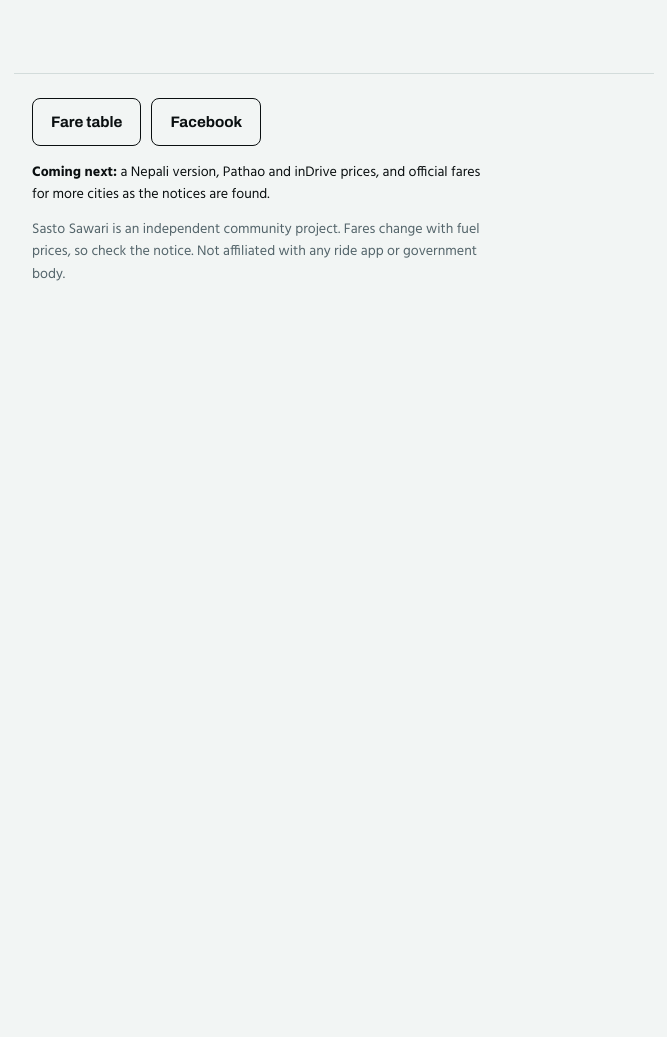
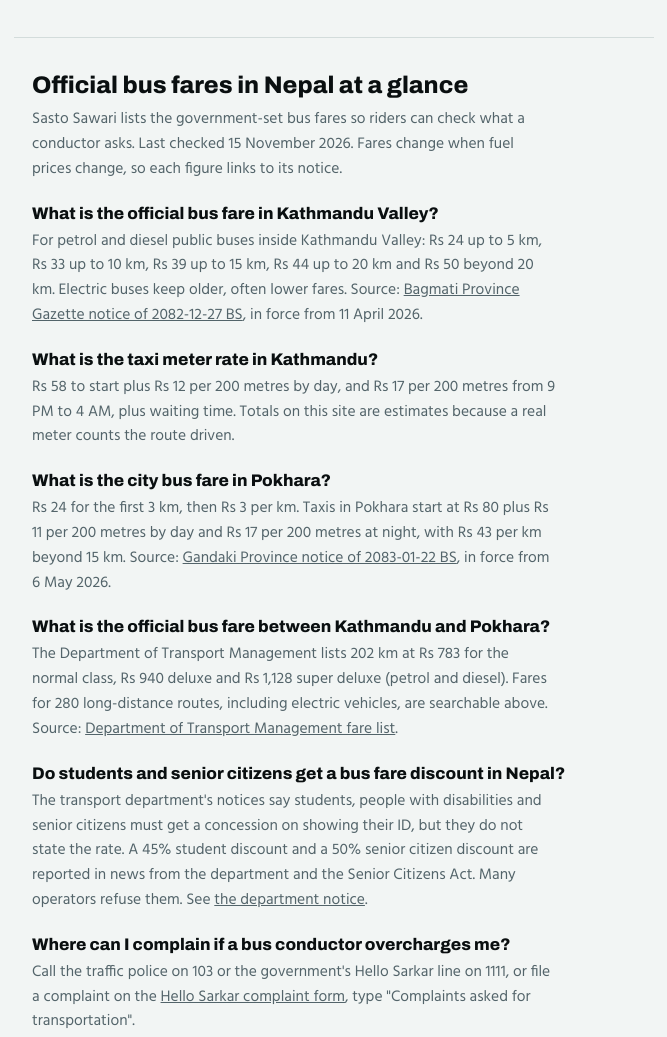
Before and after one commit to Sastosawari/sastosawari.github.io, a plain HTML site: page index.html in a window 1280 px wide. Shown: the part 4016-5053 px from the top of the page, without its empty margins (306-973 px from the left). Before the commit the page ends 4362 px from the top, so only its background shows below. Drawn offline with Linux system fonts and the light colour scheme.

Commit message:
Move to the user site address, add sitemap, robots.txt, structured data and an indexable fare summary
Co-Authored-By: Claude Sonnet 5.5 <noreply@anthropic.com>

```diff
--- a/index.html
+++ b/index.html
@@ -3,19 +3,30 @@
 <head>
 <meta charset="utf-8">
 <meta name="viewport" content="width=device-width,initial-scale=1,viewport-fit=cover">
-<title>Sasto Sawari – what should this ride cost?</title>
-<meta name="description" content="Official bus and taxi fares for Nepal, with the government notice to show the conductor.">
+<title>Official bus fares in Nepal: Kathmandu, Pokhara, intercity | Sasto Sawari</title>
+<meta name="description" content="Check the official government bus fare for Kathmandu Valley, Pokhara and 280 long-distance routes in Nepal. Student and senior discounts, taxi estimates, and a screen to show the conductor.">
+<link rel="canonical" href="https://sastosawari.github.io/">
+<meta name="robots" content="index,follow,max-image-preview:large">
 <meta name="theme-color" content="#0A0F10">
 <meta property="og:type" content="website">
-<meta property="og:title" content="Sasto Sawari: what should this ride cost?">
-<meta property="og:description" content="Official bus and taxi fares for Nepal, with the government notice to show the conductor.">
-<meta property="og:image" content="https://sastosawari.github.io/sasto-sawari/logo.png">
+<meta property="og:title" content="Official bus fares in Nepal | Sasto Sawari">
+<meta property="og:url" content="https://sastosawari.github.io/">
+<meta property="og:site_name" content="Sasto Sawari">
+<meta property="og:description" content="Official bus fares for Kathmandu Valley, Pokhara and 280 long-distance routes, with the government notice to show the conductor.">
+<meta property="og:image" content="https://sastosawari.github.io/logo.png">
 <meta name="twitter:card" content="summary">
 <link rel="icon" href="logo.png">
 <link rel="preconnect" href="https://fonts.googleapis.com">
 <link rel="preconnect" href="https://fonts.gstatic.com" crossorigin>
 <link href="https://fonts.googleapis.com/css2?family=Archivo:wdth,wght@75..125,500..800&family=Chakra+Petch:wght@600&family=Hind:wght@400;600;700&display=swap" rel="stylesheet">
 <link rel="stylesheet" href="style.css">
+<script type="application/ld+json">
+{"@context":"https://schema.org","@graph":[
+{"@type":"WebSite","@id":"https://sastosawari.github.io/#site","url":"https://sastosawari.github.io/","name":"Sasto Sawari","inLanguage":"en","description":"Official bus fares for Nepal, with the government notice to show the conductor."},
+{"@type":"WebApplication","name":"Sasto Sawari fare checker","url":"https://sastosawari.github.io/","applicationCategory":"UtilitiesApplication","operatingSystem":"Any (web browser)","isAccessibleForFree":true,"inLanguage":"en","areaServed":{"@type":"Country","name":"Nepal"},"offers":{"@type":"Offer","price":"0","priceCurrency":"NPR"},"description":"Type a trip in Kathmandu Valley or Pokhara, or search 280 long-distance routes, to see the official government bus fare, then check whether you were overcharged."}
+]}
+</script>
+
 </head>
 <body>
 <a class="skip" href="#main">Skip to content</a>
@@ -176,6 +187,31 @@
 
 </main>
 
+<section class="glance wrap" id="about" aria-labelledby="gl-h">
+  <h2 id="gl-h">Official bus fares in Nepal at a glance</h2>
+  <p>Sasto Sawari lists the government-set bus fares so riders can check what a conductor asks. Last checked 15 November 2026. Fares change when fuel prices change, so each figure links to its notice.</p>
+  <noscript><p><b>The fare calculator needs JavaScript.</b> The official fares are listed here without it.</p></noscript>
+
+  <h3>What is the official bus fare in Kathmandu Valley?</h3>
+  <p>For petrol and diesel public buses inside Kathmandu Valley: Rs 24 up to 5 km, Rs 33 up to 10 km, Rs 39 up to 15 km, Rs 44 up to 20 km and Rs 50 beyond 20 km. Electric buses keep older, often lower fares. Source: <a href="https://molet.bagamati.gov.np/content/60/notification-regarding-fare-determination-adjustment-of-public-vehicles/">Bagmati Province Gazette notice of 2082-12-27 BS</a>, in force from 11 April 2026.</p>
+
+  <h3>What is the taxi meter rate in Kathmandu?</h3>
+  <p>Rs 58 to start plus Rs 12 per 200 metres by day, and Rs 17 per 200 metres from 9 PM to 4 AM, plus waiting time. Totals on this site are estimates because a real meter counts the route driven.</p>
+
+  <h3>What is the city bus fare in Pokhara?</h3>
+  <p>Rs 24 for the first 3 km, then Rs 3 per km. Taxis in Pokhara start at Rs 80 plus Rs 11 per 200 metres by day and Rs 17 per 200 metres at night, with Rs 43 per km beyond 15 km. Source: <a href="https://mopid.gandaki.gov.np/post/pa-ratha-shabha-ta-raka-sa-ra-vajana-ka-sava-ra-sa-thhanaka-bha-da-sama-ya-jana">Gandaki Province notice of 2083-01-22 BS</a>, in force from 6 May 2026.</p>
+
+  <h3>What is the official bus fare between Kathmandu and Pokhara?</h3>
+  <p>The Department of Transport Management lists 202 km at Rs 783 for the normal class, Rs 940 deluxe and Rs 1,128 super deluxe (petrol and diesel). Fares for 280 long-distance routes, including electric vehicles, are searchable above. Source: <a href="https://dotm.gov.np/pages/find-rental-rates/">Department of Transport Management fare list</a>.</p>
+
+  <h3>Do students and senior citizens get a bus fare discount in Nepal?</h3>
+  <p>The transport department's notices say students, people with disabilities and senior citizens must get a concession on showing their ID, but they do not state the rate. A 45% student discount and a 50% senior citizen discount are reported in news from the department and the Senior Citizens Act. Many operators refuse them. See <a href="https://dotm.gov.np/content/68/fares-effective-from-20830116/">the department notice</a>.</p>
+
+  <h3>Where can I complain if a bus conductor overcharges me?</h3>
+  <p>Call the traffic police on 103 or the government's Hello Sarkar line on 1111, or file a complaint on the <a href="https://gunaso.opmcm.gov.np/admin/Complain-Files/119/Complaints%20asked%20for%20transportation/">Hello Sarkar complaint form</a>, type "Complaints asked for transportation".</p>
+</section>
+
+
 <footer class="wrap foot">
   <div class="links">
     <a href="https://excited-basket-403.notion.site/Sasto-Sawari-Fare-Watch-418aacdcf9a480f8b45eda52bdd061a4">Fare table</a>
--- a/style.css
+++ b/style.css
@@ -269,3 +269,10 @@ h3.sub{font:800 1.15rem/1.2 var(--display);font-stretch:106%;margin:22px 0 4px}
 .calls.compact .call{gap:10px;padding:8px 12px}
 .calls.compact .call b{font-size:1.5rem}
 @media(max-width:380px){.calls.compact .call span{font-size:.78rem}}
+
+/* static fare summary (also read by search engines) */
+.glance{padding:34px 18px 10px;border-top:1px solid var(--line);margin-top:10px}
+.glance h2{font:800 1.5rem/1.15 var(--display);font-stretch:108%;margin:0 0 8px}
+.glance h3{font:800 1.05rem/1.25 var(--display);margin:22px 0 4px}
+.glance p{margin:0;color:var(--muted);font-size:.97rem;max-width:62ch}
+.glance a{color:inherit}
--- a/sw.js
+++ b/sw.js
@@ -1,4 +1,4 @@
-var V='ss-v7',FILES=['./','index.html','style.css','data.js','long.js','fares.js','dropdown.js','geo.js','points.js','proof.js','calc.js','longui.js','check.js','apps.js','ui.js','logo.png'];
+var V='ss-v8',FILES=['./','index.html','style.css','data.js','long.js','fares.js','dropdown.js','geo.js','points.js','proof.js','calc.js','longui.js','check.js','apps.js','ui.js','logo.png'];
 self.addEventListener('install',function(e){e.waitUntil(caches.open(V).then(function(c){return c.addAll(FILES)}).then(function(){return self.skipWaiting()}))});
 self.addEventListener('activate',function(e){e.waitUntil(caches.keys().then(function(k){return Promise.all(k.filter(function(x){return x!==V}).map(function(x){return caches.delete(x)}))}).then(function(){return self.clients.claim()}))});
 self.addEventListener('fetch',function(e){
```
Also changed, not shown: sitemap.xml (added, +9 -0 lines), robots.txt (added), 1 other file.
